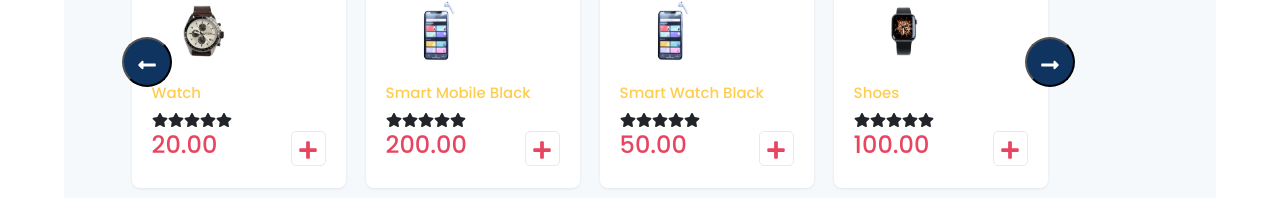
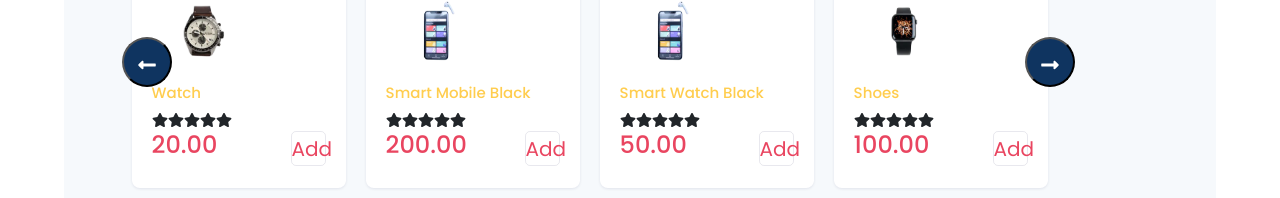
Before and after one commit to Fateme-Hashemi/ecommerceSite, a React (Create React App) app: page / in a window 1280 px wide. Shown: the part 1023-1221 px from the top of the page. Built offline with nearby package versions, Linux system fonts and the light colour scheme.

Commit message:
add to cart completed by conditional rendering

```diff
--- a/src/components/mainpage/FlashDeals/FlashCard.js
+++ b/src/components/mainpage/FlashDeals/FlashCard.js
@@ -1,10 +1,17 @@
-import React, { useState } from 'react';
+import React, { useState, useContext } from 'react';
 import styles from "./Flash.module.css";
 import { FaRegHeart, FaStar, FaPlus, FaLongArrowAltLeft, FaLongArrowAltRight } from 'react-icons/fa';
-import { useProductContext } from "./context/ProductProvider";
+import {isInCart} from "../../../function";
+
+//react-slider
 import Slider from 'react-slick';
 import "slick-carousel/slick/slick.css";
 import "slick-carousel/slick/slick-theme.css";
+
+
+//context
+import {cartContext} from "./context/CartContextProvider";
+import { useProductContext } from "./context/ProductProvider";
 
 
 const NextArrow = (props) => {
@@ -58,6 +65,15 @@
 
   const productItems = useProductContext();
 
+  const {state, dispatch} =useContext(cartContext);
+
+
+
+
+
+
+
+
   return (
     <>
      <div className={styles.container}>
@@ -87,12 +103,19 @@
                     <h4>{item.price}.00</h4>
 
 
-                    <button >
-
-                    <FaPlus />
+                    <div >
+                        {
+                          isInCart(state, productItems.id)
+                          ?
+                          <FaPlus onClick={() => dispatch({ type: 'INCREASE', payload: productItems })} />
+                          :
+                          <button onClick={()=> dispatch({type:"ADDITEM", payload: productItems  })}>Add</button>
+                        }
 
 
-                    </button>
+
+
+                    </div>
 
 
 
--- a/src/components/mainpage/FlashDeals/context/CartContextProvider.js
+++ b/src/components/mainpage/FlashDeals/context/CartContextProvider.js
@@ -11,6 +11,7 @@
 }
 
 const cartReducer = (state, action) => {
+    console.log(state)
     switch(action.type) {
         case "ADDITEM" :
             if(!state.selectedItems.find(item => item.id === action.payload.id )) {
--- /dev/null
+++ b/src/function.js
@@ -0,0 +1,6 @@
+const isInCart = (state, id) => {
+    const result = !!state.selectedItems.find(item => item.id === id)
+    return(result)
+}
+
+export{isInCart};
```
